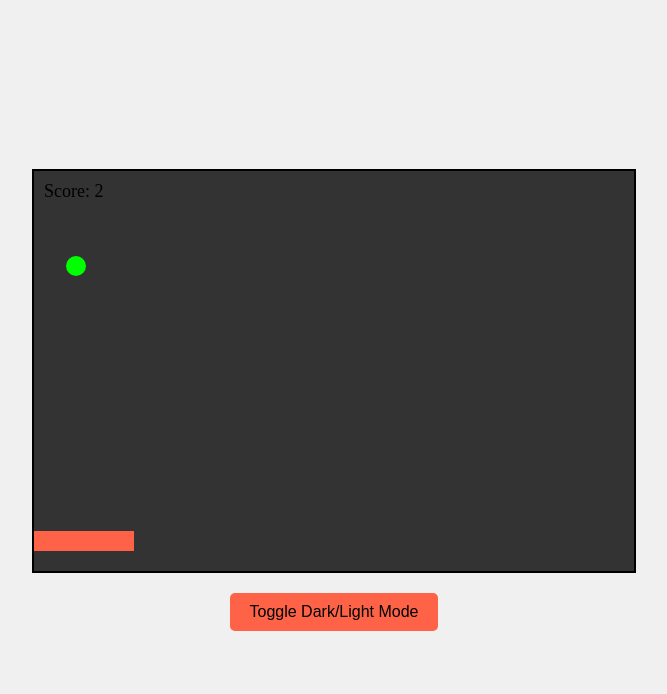
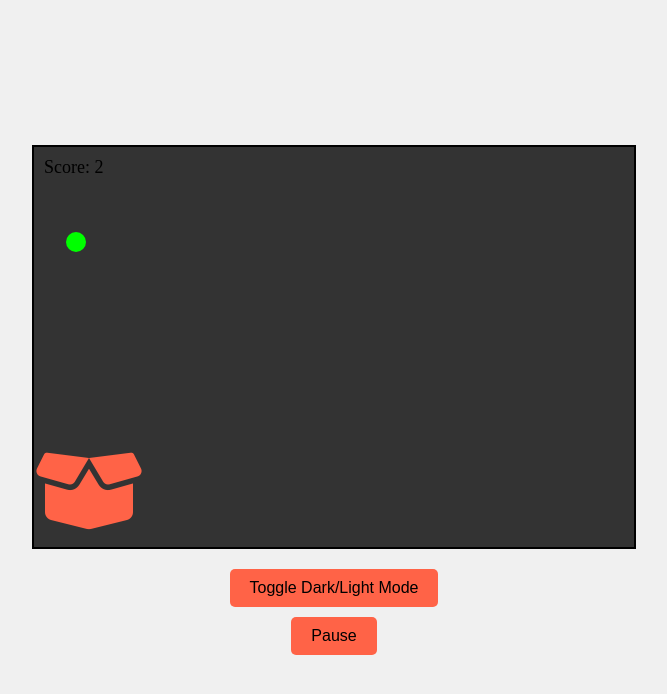
Before and after one commit to Positiveoo1/Bouncing-game, a plain HTML site: page index.html in a window 1280 px wide. Both pictures are taken after a click on the button "Replay". Shown: the whole page, without its empty margins (306-973 px from the left). Drawn offline with Linux system fonts and the light colour scheme.

Commit message:
pause button added and some styles changed

```diff
--- a/app.js
+++ b/app.js
@@ -5,16 +5,19 @@ const scoreDisplay = document.getElementById('score');
 const gameOverDiv = document.getElementById('gameOver');
 const replayButton = document.getElementById('replayButton');
 const themeToggle = document.getElementById('themeToggle');
+const pauseButton = document.getElementById('pauseButton');
 
 let paddleX = (gameArea.clientWidth - paddle.offsetWidth) / 2;
 let ballX = Math.random() * (gameArea.clientWidth - ball.offsetWidth);
 let ballY = 0;
 let ballSpeedY = 5;
 let gameRunning = true;
+let gamePaused = false;
 let score = 0;
 
 // Move the paddle with the mouse
 document.addEventListener('mousemove', function(event) {
+    if (gamePaused) ;
     const rect = gameArea.getBoundingClientRect();
     paddleX = event.clientX - rect.left - paddle.offsetWidth / 2;
     paddleX = Math.max(0, Math.min(gameArea.clientWidth - paddle.offsetWidth, paddleX));
@@ -22,23 +25,21 @@ document.addEventListener('mousemove', function(event) {
 });
 
 function update() {
-    if (!gameRunning) return;
+    if (!gameRunning || gamePaused) return;
 
     ballY += ballSpeedY;
 
-    // Ball hits the top
     if (ballY <= 0) {
-        ballSpeedY = Math.abs(ballSpeedY); // Bounce the ball downwards
+        ballSpeedY = Math.abs(ballSpeedY);
     } else if (ballY + ball.offsetHeight >= gameArea.clientHeight) {
         if (ballX + ball.offsetWidth >= paddleX && ballX <= paddleX + paddle.offsetWidth) {
-            // Randomize ball position and reset it to the top
             ballX = Math.random() * (gameArea.clientWidth - ball.offsetWidth);
             ballY = 0;
             ballSpeedY = Math.abs(ballSpeedY); // Ensure the ball is falling downwards
             score++; // Increment score
-            scoreDisplay.textContent = `Score: ${score}`; // Update score display
+            scoreDisplay.textContent = `Score: ${score}`;
         } else {
-            gameOver(); // Game over
+            gameOver();
             return;
         }
     }
@@ -62,6 +63,7 @@ function resetGame() {
     score = 0;
     scoreDisplay.textContent = `Score: ${score}`;
     gameRunning = true;
+    gamePaused = false;
     gameOverDiv.classList.add('hidden');
     gameOverDiv.style.display = 'none';
     update();
@@ -79,4 +81,14 @@ themeToggle.addEventListener('click', () => {
 const savedTheme = localStorage.getItem('theme') || 'light';
 document.documentElement.setAttribute('data-theme', savedTheme);
 
+function togglePause() {
+    gamePaused = !gamePaused;
+    pauseButton.textContent = gamePaused ? 'Resume' : 'Pause';
+    if (!gamePaused) {
+        update();
+    }
+}
+
+pauseButton.addEventListener('click', togglePause);
+
 update();
--- a/index.html
+++ b/index.html
@@ -3,12 +3,13 @@
 <head>
     <meta charset="UTF-8">
     <meta name="viewport" content="width=device-width, initial-scale=1.0">
+    <link rel="stylesheet" href="https://cdnjs.cloudflare.com/ajax/libs/font-awesome/6.5.2/css/all.min.css" integrity="sha512-SnH5WK+bZxgPHs44uWIX+LLJAJ9/2PkPKZ5QiAj6Ta86w+fsb2TkcmfRyVX3pBnMFcV7oQPJkl9QevSCWr3W6A==" crossorigin="anonymous" referrerpolicy="no-referrer" />
     <link rel="stylesheet" href="style.css">
     <title>Bouncing Ball</title>
 </head>
 <body>
         <div id="gameArea">
-            <div id="paddle"></div>
+            <div id="paddle"><i class="fa-solid fa-box-open"></i></div>
             <div id="ball"></div>
             <div id="score">Score: 0</div>
         </div>
@@ -19,6 +20,8 @@
 
     </div>
     <button id="themeToggle">Toggle Dark/Light Mode</button>
+    <button id="pauseButton">Pause</button>
+
 
 
     <script src="./app.js"></script>
--- a/style.css
+++ b/style.css
@@ -40,13 +40,23 @@ body {
     border: 2px solid var(--text-color);
     overflow: hidden;
 }
-
 #paddle {
     position: absolute;
     bottom: 20px;
-    width: 100px;
-    height: 20px;
-    background-color: var(--paddle-color);
+    width: 120px;
+    height: 80px;
+    background-color: var(--game-area-bg);
+    display: flex;
+    justify-content: center;
+    align-items: center;
+}
+
+#paddle i {
+    width: 100%;
+    height: 100%;
+    font-size: 88px;
+    z-index: 999;
+    color: var(--paddle-color);
 }
 
 #ball {
@@ -115,3 +125,17 @@ body {
 #themeToggle:hover {
     background-color: var(--button-hover-bg);
 }
+#pauseButton {
+    margin-top: 10px;
+    padding: 10px 20px;
+    font-size: 16px;
+    background-color: var(--button-bg);
+    color: var(--text-color);
+    border: none;
+    border-radius: 5px;
+    cursor: pointer;
+}
+
+#pauseButton:hover {
+    background-color: var(--button-hover-bg);
+}
```
